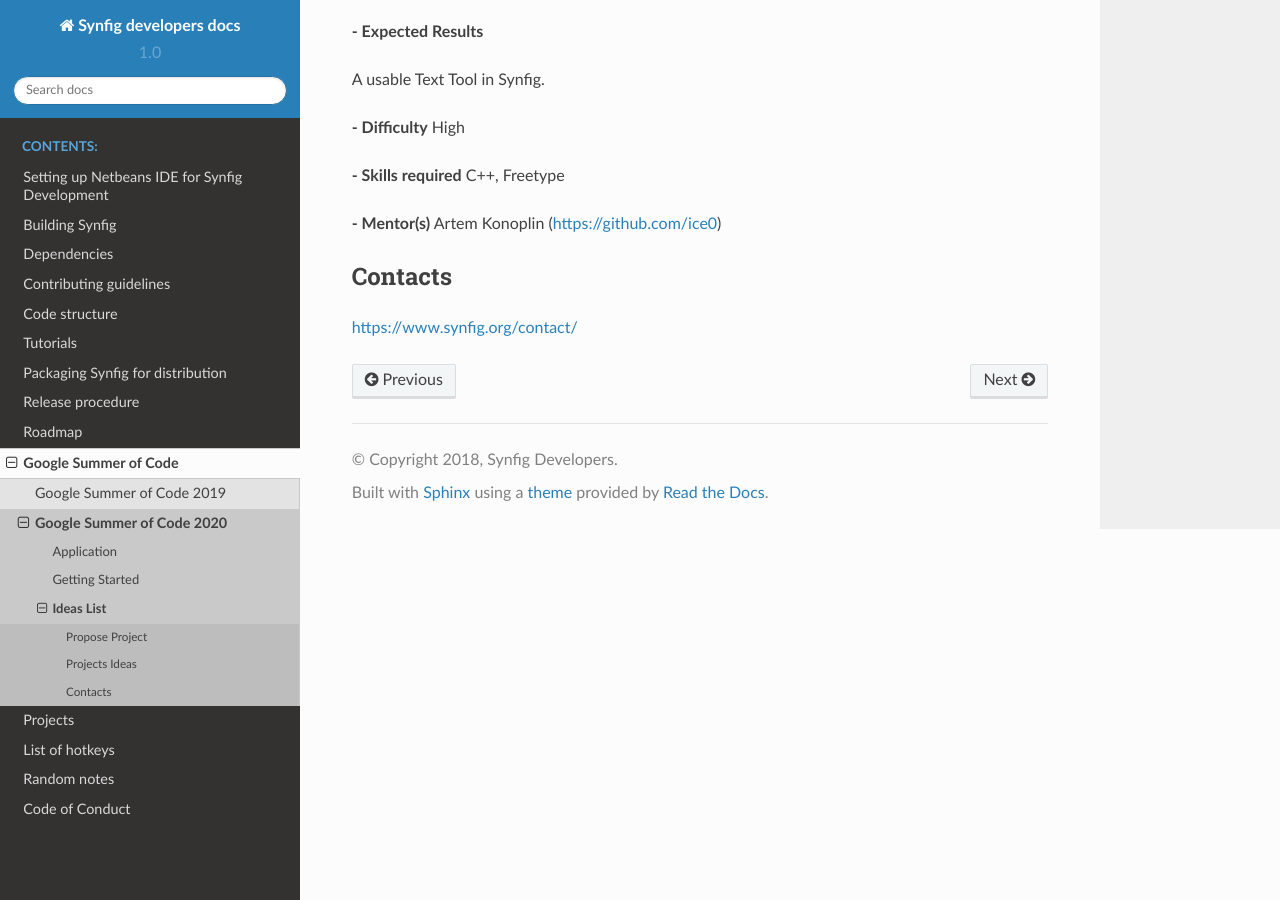
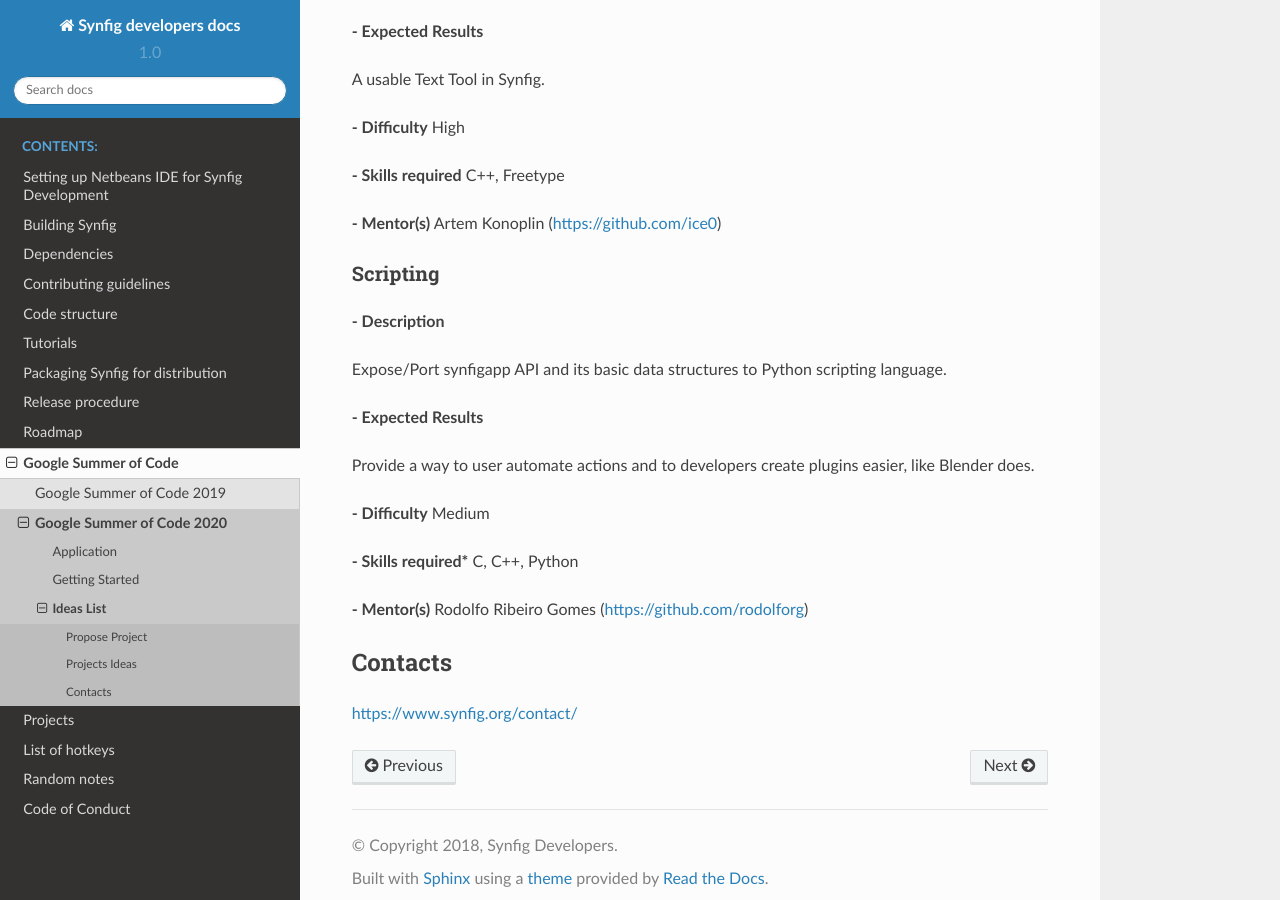
Before and after one commit to synfig/synfig-docs-dev, a Sphinx documentation site: the page built from docs/gsoc/2020/ideas.rst, in a window 1280 px wide and 900 px high, scrolled down 3012 px. Built offline with Sphinx 7.4.7 and the Read the Docs theme 2.0.0, drawn with Linux system fonts in a browser that asks for light colours.

Commit message:
Update ideas.rst
:Your name: Rodolfo Ribeiro Gomes
:Your profile: https://github.com/rodolforg | https://www.openhub.net/accounts/rodolforg
:Your role: I am a making this proposal as a mentor

```diff
--- a/docs/gsoc/2020/ideas.rst
+++ b/docs/gsoc/2020/ideas.rst
@@ -130,6 +130,22 @@
 **- Mentor(s)** Artem Konoplin (https://github.com/ice0)
 
 
+Scripting
+~~~~~~~~~~~~~~~~~~~
+**- Description**
+
+Expose/Port synfigapp API and its basic data structures to Python scripting language.
+
+**- Expected Results**
+
+Provide a way to user automate actions and to developers create plugins easier, like Blender does.
+
+**- Difficulty** Medium
+
+**- Skills required*** C, C++, Python
+
+**- Mentor(s)** Rodolfo Ribeiro Gomes (https://github.com/rodolforg)
+
 
 Contacts
 --------
```
